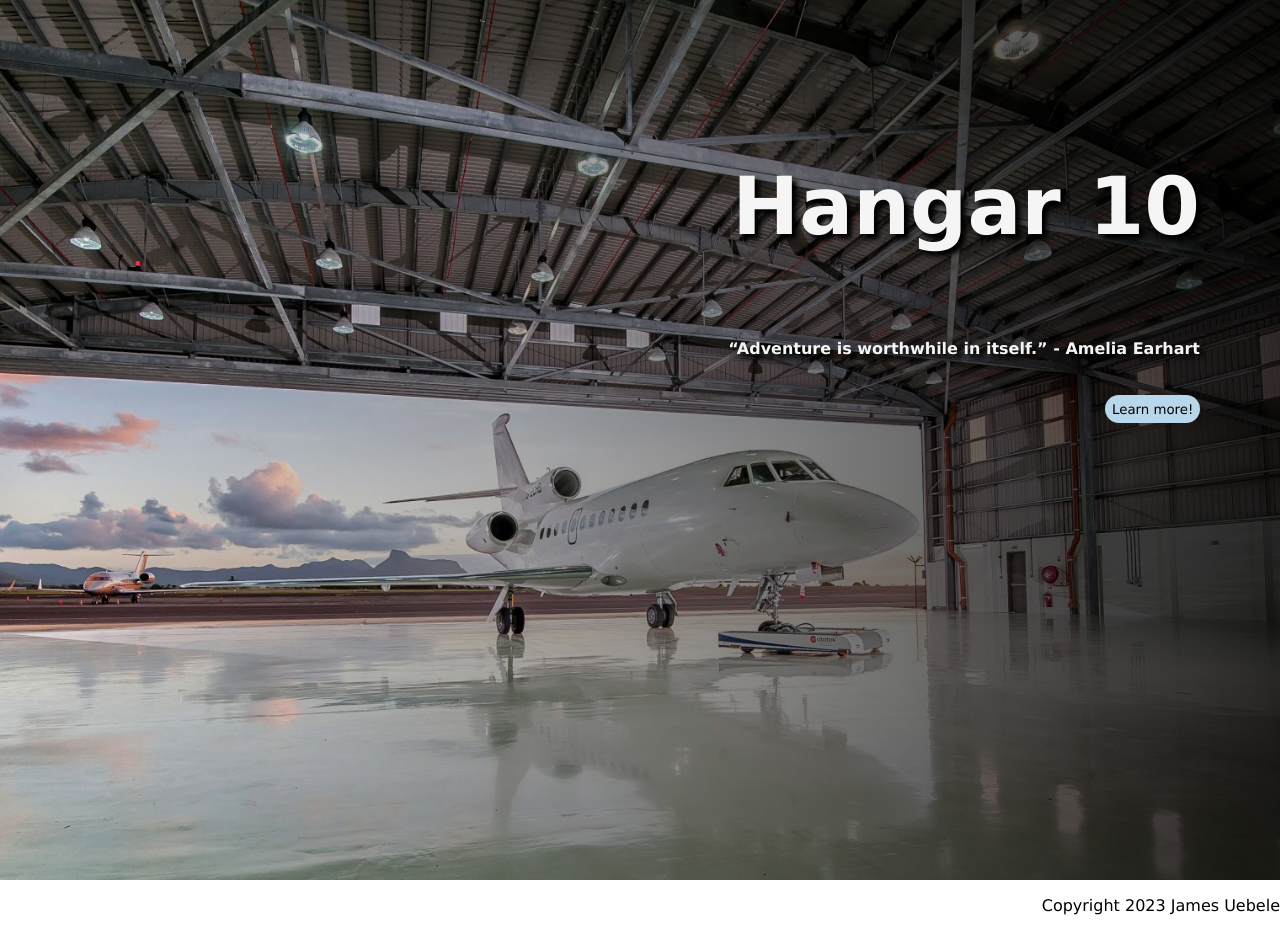
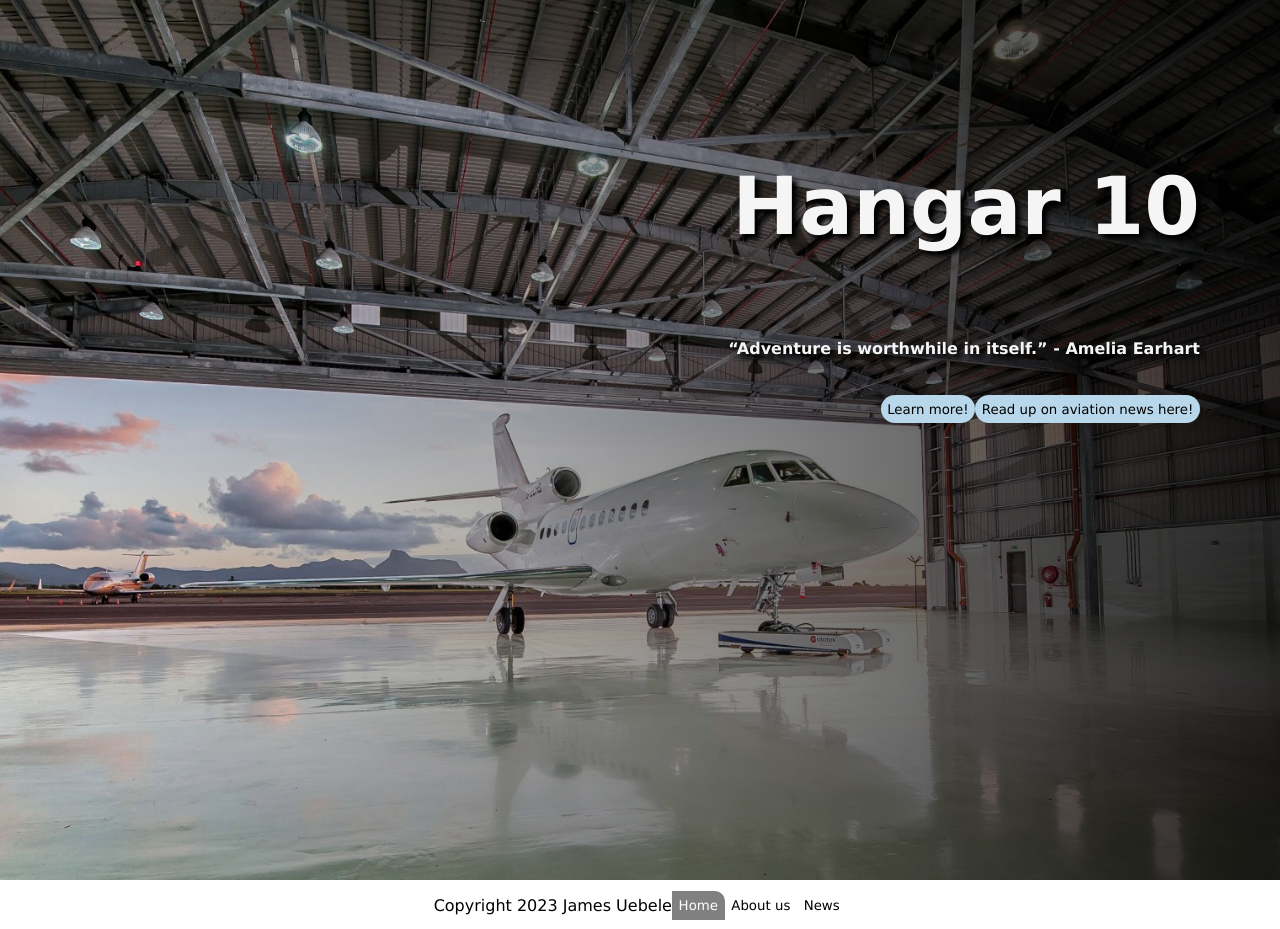
Before and after one commit to Juebele/airplane-site, a React (Create React App) app in the folder src/: page / in a window 1280 px wide. Shown: the top 929 px of the page. Built offline with nearby package versions, Linux system fonts and the light colour scheme; the HTML template or start-up script is replaced by a standard one.

Commit message:
added a mockup of the news page

```diff
--- a/src/App.css
+++ b/src/App.css
@@ -51,6 +51,11 @@ button {
   display: flex;
   align-items: center;
   justify-content: center;
+}
+.container-1 p {
+  display: flex;
+  align-items: end;
+  justify-content: right;
 }
 
 .container-2 {
--- a/src/App.js
+++ b/src/App.js
@@ -9,6 +9,7 @@ import Home from './components/Home';
 import Hero from './components/Hero';
 import Footer from './components/Footer';
 import About from './components/About';
+import News from './components/News';
 
 
 function App() {
@@ -29,6 +30,10 @@ function App() {
             path='/about'
             element={<About />}
           />
+          <Route
+            path='/news'
+            element={<News />}
+          />
         </Routes>
       <Footer />
       </Router>
--- a/src/components/Footer.js
+++ b/src/components/Footer.js
@@ -5,11 +5,12 @@ import '../App.css';
 function Footer() {
     const location = useLocation();
 
+    const isHomePage = location.pathname === '/'
     const isAboutPage = location.pathname === '/about';
-    const isHomePage = location.pathname === '/'
+    const isNewsPage = location.pathname === '/news'
 
     return (
-        <footer>
+        <footer class='container-1'>
             <p id='footer'>Copyright 2023 James Uebele</p>
             <div>
             </div>
@@ -23,6 +24,11 @@ function Footer() {
                     About us
                 </button>
             </Link>
+            <Link to={'/news'}>
+                <button style={{ color: isNewsPage ? 'white' : 'black' , backgroundColor: isNewsPage ? 'gray' : 'transparent' , borderRadius: '10px 10px 0 0',}}>
+                    News
+                </button>
+            </Link>
         </footer>
     )
 }
--- a/src/components/Home.js
+++ b/src/components/Home.js
@@ -17,6 +17,11 @@ const Home = () => {
                         Learn more!
                     </button>
                 </Link>
+                <Link to={'/News'}>
+                    <button>
+                        Read up on aviation news here!
+                    </button>
+                </Link>
 
             </div>
         </div>
--- /dev/null
+++ b/src/components/News.js
@@ -0,0 +1,21 @@
+import React from "react";
+import '../App.css';
+import Header from './Header';
+import Picture from '../Assets/airshow.jpg'
+
+const News = () => {
+    return (
+        <div>
+            <Header />
+            <h1>The latest news is right here!</h1>
+            <div class='article'>
+                <h2>Russia's MAKS Air Show Has Been Canceled</h2>
+                <h4>This is the first time the event has ever been canceled</h4>
+                <img src={Picture}></img>
+                <p>In a year filled with the anticipated return of numerous conventions and airshows, Russia's flagship biennial airshow - the 16th International Air and Space Salon (MAKS) 2023, was initially planned to be held for two days from July 23rd this year. However, the event's organizers have confirmed that it will be canceled this year.</p>
+            </div>
+        </div>
+    )
+}
+
+export default News;
```
Also changed, not shown: src/Assets/airshow.jpg (added).
